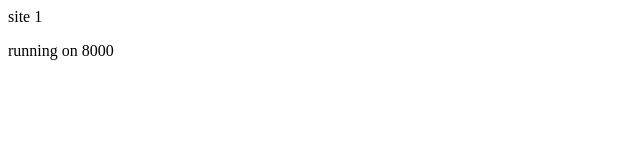
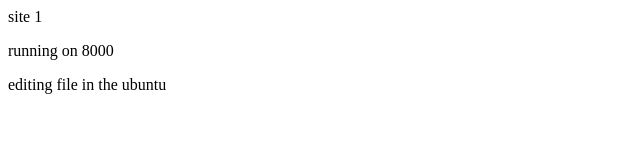
Before and after one commit to surbhisharma2762/devopspractice, a plain HTML site: page site1/index.html in a window 1280 px wide. Shown: the whole page, without its empty margins (0-640 px from the left). Drawn offline with Linux system fonts and the light colour scheme.

Commit message:
added changes in the side1

```diff
--- a/site1/index.html
+++ b/site1/index.html
@@ -1,2 +1,3 @@
 <p>site 1</p>
 <p>running on 8000</p>
+<p>editing file in the ubuntu</p>
```
